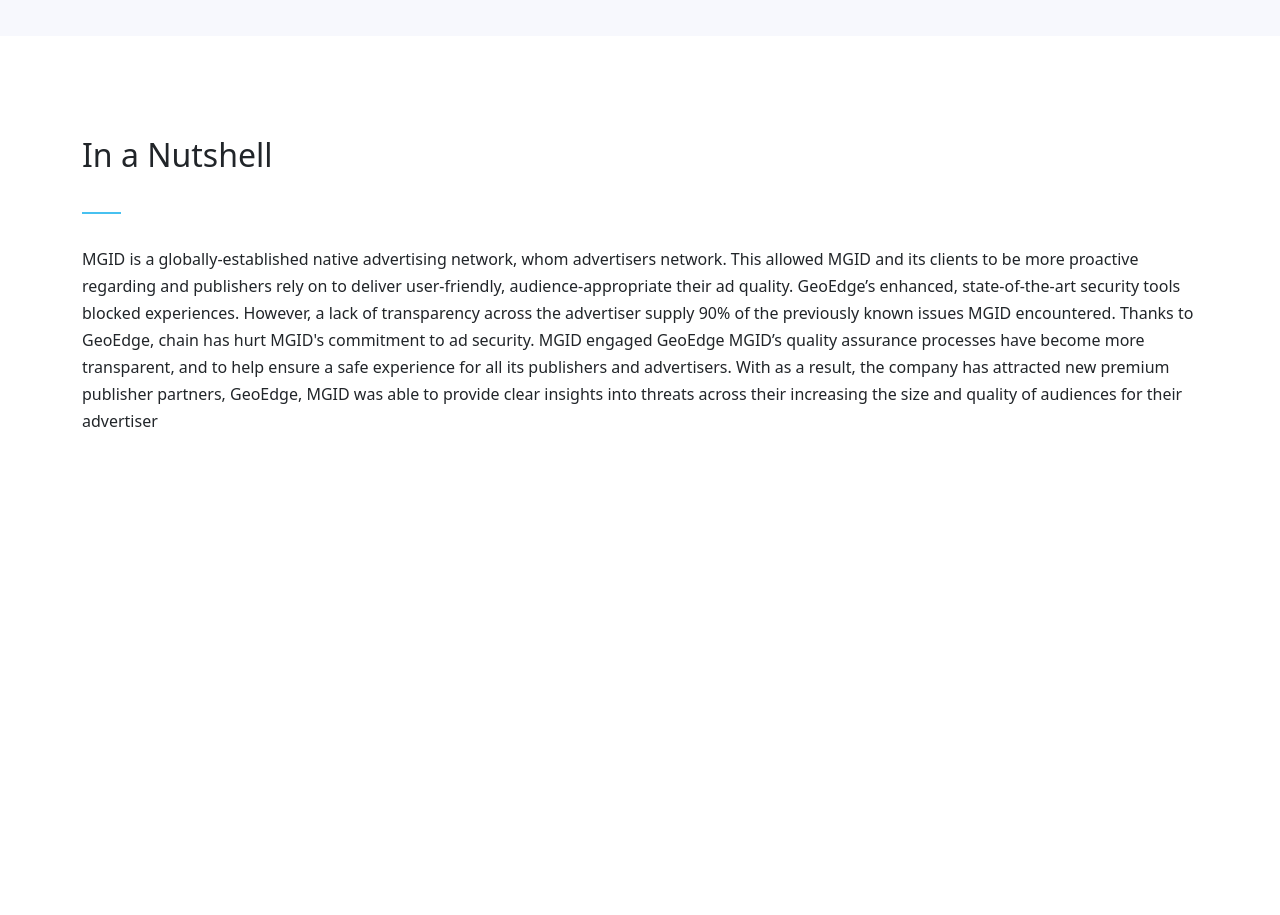
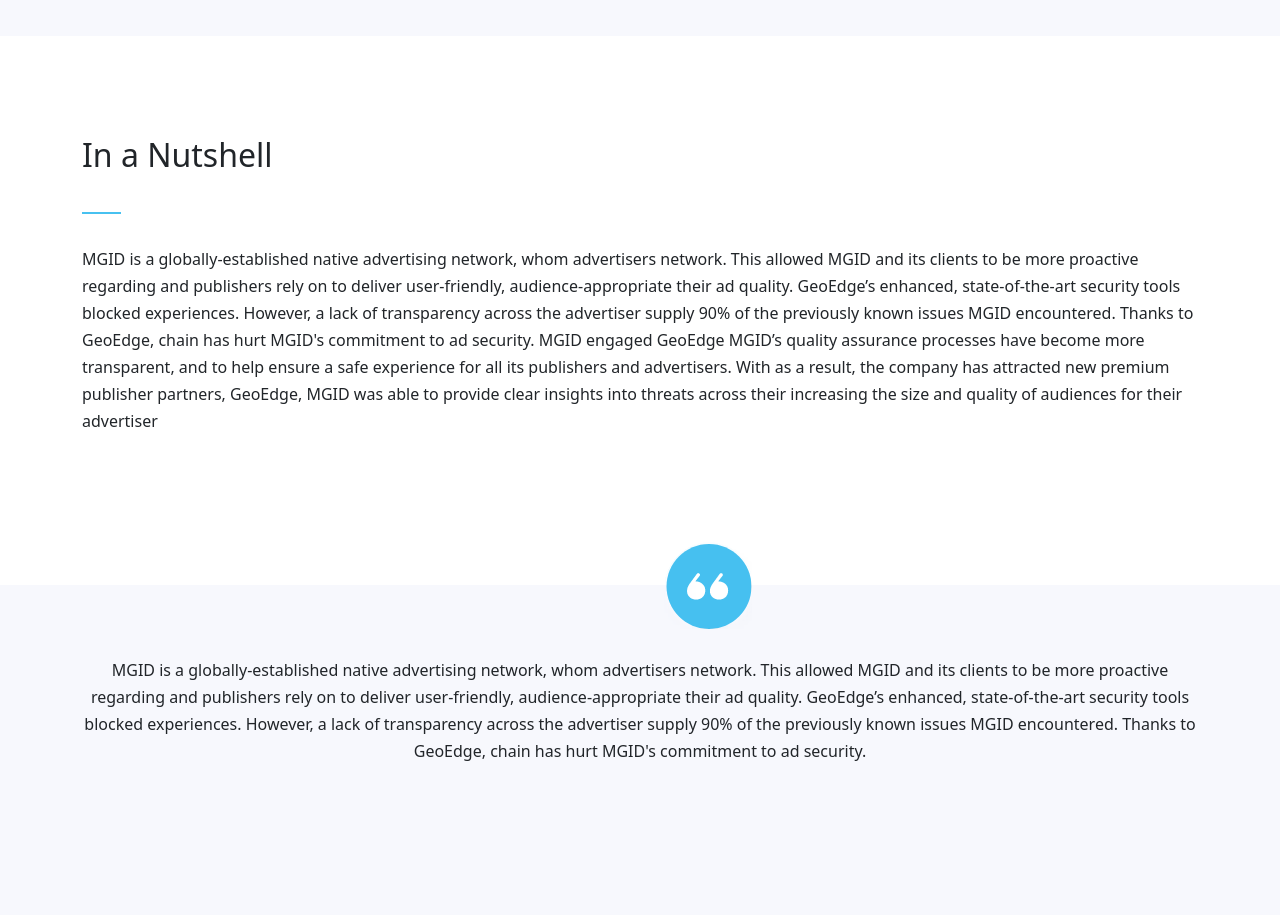
Before and after one commit to mitawa0001/Web-Assignment, a plain HTML site: page index.html in a window 1280 px wide. Shown: the part 723-1638 px from the top of the page. Before the commit the page ends 1258 px from the top, so only its background shows below. Drawn offline with nearby package versions, Linux system fonts and the light colour scheme.

Commit message:
add one section

```diff
--- a/index.css
+++ b/index.css
@@ -62,7 +62,14 @@
 .heading-dis{
     margin-top: 72px;
     line-height: 27px;
-    margin-bottom: 100px;
+    margin-bottom: 150px;
+}
+.comment-box{
+    width: 100%;
+    margin: -44px 582px;
+}
+.section-two-dis .heading-dis{
+    text-align: center;
 }
 
 @media screen and (max-width: 1200px){
--- a/index.html
+++ b/index.html
@@ -48,5 +48,17 @@
             </p>
         </div>
     </div>
+    <div class="section-two">
+        <div class="container section-two-dis">
+            <div class="comment-box"><img src="./img/2222.png" alt="comment-image"></div>
+            <p class="heading-dis">
+                MGID is a globally-established native advertising network, whom advertisers network. This allowed MGID and its clients to be more proactive regarding
+                and publishers rely on to deliver user-friendly, audience-appropriate their ad quality. GeoEdge’s enhanced, state-of-the-art security tools blocked
+                experiences. However, a lack of transparency across the advertiser supply 90% of the previously known issues MGID encountered. Thanks to GeoEdge,
+                chain has hurt MGID's commitment to ad security.
+            </p>
+        </div>
+
+    </div>
 </body>
 </html>
```
Also changed, not shown: img/2222.png (added).
